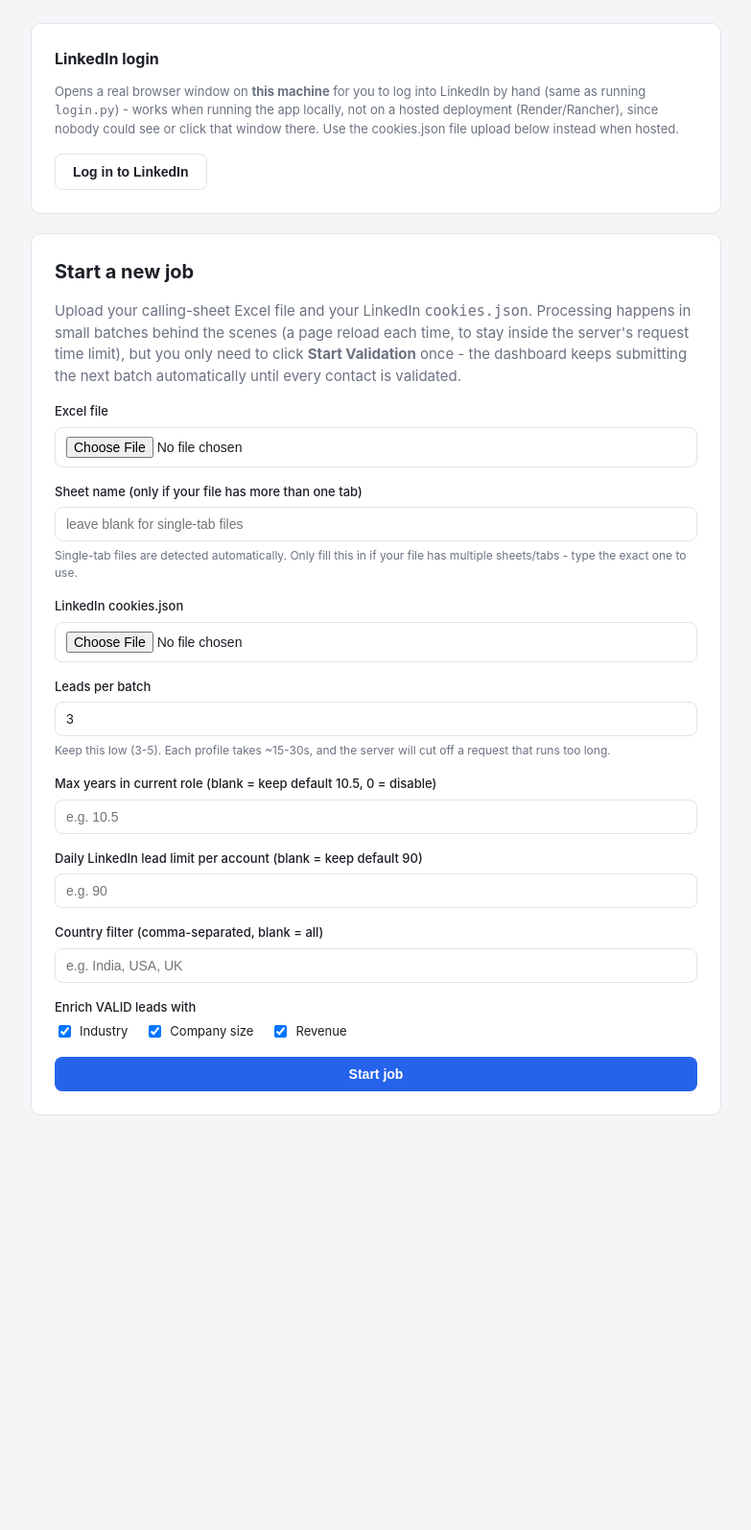
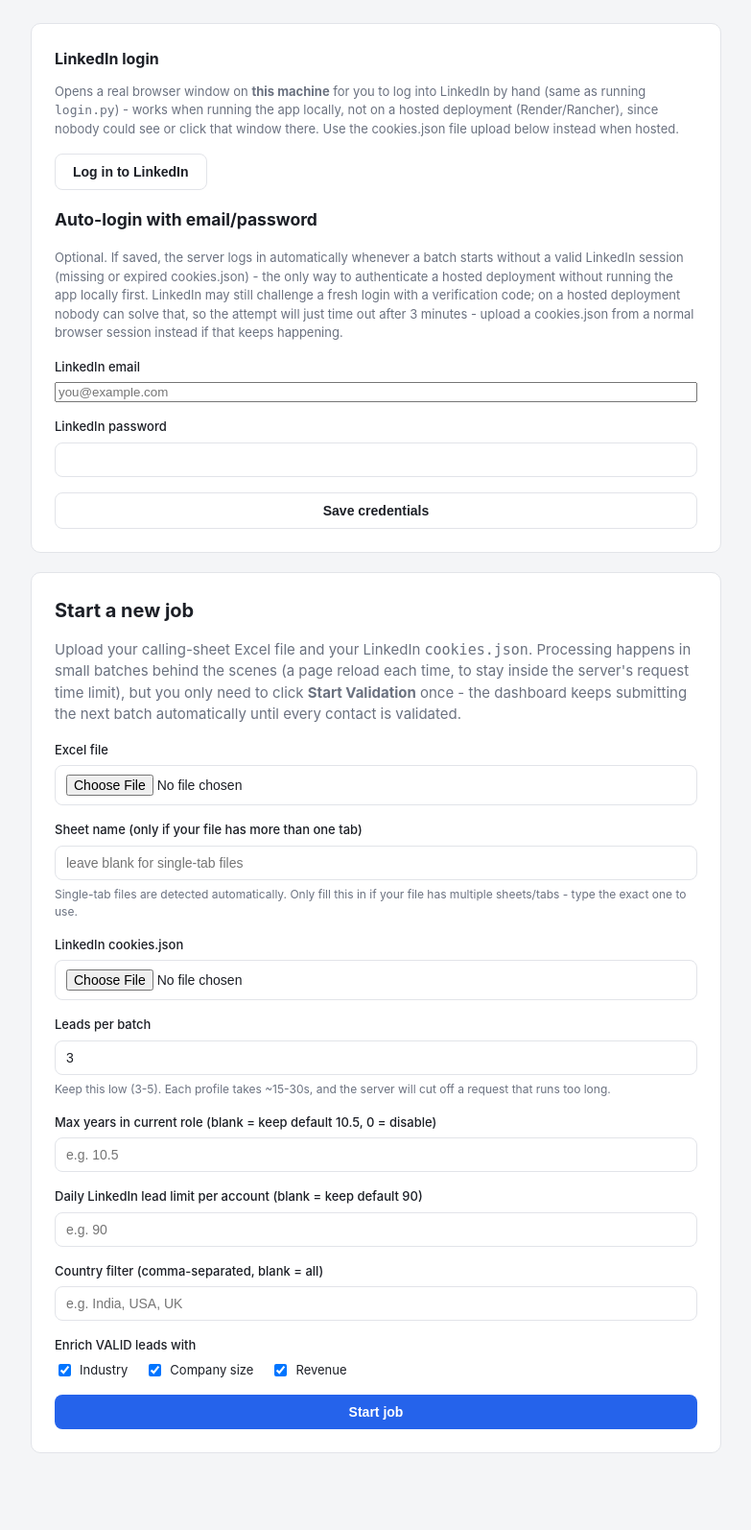
Before and after one commit to Ankesh9155/lead_validation, a FastAPI app: page / in a window 1280 px wide. Shown: the part 52-1646 px from the top of the page at 96% size, without its empty margins (248-1031 px from the left). Before the commit the page ends 1214 px from the top, so only its background shows below. Run offline with FastAPI, Linux system fonts and the light colour scheme; the visitor is signed in with stand-in values (Sample User, id 1).

Commit message:
Add LinkedIn email/password auto-login from the dashboard
linkedin_scraper/browser.py already has a full auto-login flow
(_ensure_linkedin_session / login_linkedin_with_credentials) that
runs on every start_browser() call and logs in automatically
whenever cookies.json is missing or expired - it just reads
config.LINKEDIN_EMAIL/LINKEDIN_PASSWORD, previously only settable by
hand-editing config.py. This wires the dashboard up to it, giving
hosted deployments (Render/Rancher) a way to authenticate without
ever running the app locally, as an alternative to uploading
cookies.json.

- webapp/app.py: load/save/clear helpers persist credentials to
  webapp/data/linkedin_credentials.json and push them into
  config.LINKEDIN_EMAIL/PASSWORD at import time and on every
  save/clear. New POST routes /update-linkedin-credentials and
  /clear-linkedin-credentials. Relaxed the cookies.json-required
  gates in start_job() and _run_batch() to also accept saved
  credentials. Added hosted-aware messaging when a LinkedIn
  checkpoint/verification challenge times out during auto-login.
- webapp/templates/dashboard.html: new credentials form in the
  "LinkedIn login" card (shown alongside the existing cookies.json
  flow, both hosted and local), with a status tag and a "Clear saved
  credentials" button.
- README.md / PROJECT_DOCUMENT.md: document the new option and its
  plaintext-storage/checkpoint caveats.

```diff
--- a/webapp/app.py
+++ b/webapp/app.py
@@ -89,6 +89,7 @@ os.makedirs(DATA_DIR, exist_ok=True)
 CURRENT_XLSX = os.path.join(DATA_DIR, "current.xlsx")
 COOKIES_PATH = os.path.join(DATA_DIR, "cookies.json")
 JOB_META_PATH = os.path.join(DATA_DIR, "job_meta.json")
+CREDENTIALS_PATH = os.path.join(DATA_DIR, "linkedin_credentials.json")
 
 WORKING_SHEET_NAME = "Sheet1"  # pandas' default to_excel() sheet name
 
@@ -290,6 +291,68 @@ def now_iso():
 
 
 # ==================================================
+# LinkedIn email/password auto-login (dashboard-managed).
+#
+# linkedin_scraper/browser.py already has a full auto-login flow
+# (_ensure_linkedin_session / login_linkedin_with_credentials) that
+# runs on every start_browser() call and logs in automatically
+# whenever cookies.json is missing or expired - but it only reads
+# config.LINKEDIN_EMAIL / config.LINKEDIN_PASSWORD, which used to be
+# settable only by hand-editing config.py. These helpers persist
+# those two values from the dashboard into a JSON file (same pattern
+# as load_job_meta/save_job_meta above) and push them into `config`
+# at import time and on every save/clear, so browser.py needs no
+# changes at all. This is the only way a hosted deployment (where
+# the "Log in to LinkedIn" browser-window flow doesn't work - see
+# is_hosted_deployment() below) can get authenticated without
+# someone running the app locally first to produce a cookies.json.
+# ==================================================
+
+def load_linkedin_credentials():
+
+    if not os.path.exists(CREDENTIALS_PATH):
+        return None
+
+    try:
+        with open(CREDENTIALS_PATH, "r") as f:
+            return json.load(f)
+    except Exception:
+        return None
+
+
+def _apply_linkedin_credentials():
+
+    creds = load_linkedin_credentials()
+
+    config.LINKEDIN_EMAIL = (creds or {}).get("email", "")
+    config.LINKEDIN_PASSWORD = (creds or {}).get("password", "")
+
+
+def save_linkedin_credentials(email, password):
+
+    with open(CREDENTIALS_PATH, "w") as f:
+        json.dump({"email": email, "password": password}, f, indent=2)
+
+    _apply_linkedin_credentials()
+
+
+def _clear_linkedin_credentials():
+
+    try:
+        if os.path.exists(CREDENTIALS_PATH):
+            os.remove(CREDENTIALS_PATH)
+    except Exception:
+        pass
+
+    _apply_linkedin_credentials()
+
+
+# Picks up any credentials saved on a previous run (persisted volume
+# survives pod/process restarts) as soon as this module loads.
+_apply_linkedin_credentials()
+
+
+# ==================================================
 # Re-implementations of main.py's ask_country_filter() /
 # pending-row logic, minus the input() prompt - same
 # normalize_text/expand_country_alias rules, just sourced
@@ -360,6 +423,7 @@ def enrichment_labels(enrichment_fields):
 async def dashboard(request: Request, _auth: None = Depends(login_required)):
 
     meta = load_job_meta()
+    linkedin_creds = load_linkedin_credentials()
 
     return render(
         request,
@@ -368,6 +432,8 @@ async def dashboard(request: Request, _auth: None = Depends(login_required)):
         has_cookies=os.path.exists(COOKIES_PATH),
         login_pending=_login_state["active"],
         is_hosted=is_hosted_deployment(),
+        has_linkedin_credentials=bool(linkedin_creds and linkedin_creds.get("email")),
+        saved_linkedin_email=(linkedin_creds or {}).get("email", ""),
         max_experience_years=getattr(config, "MAX_EXPERIENCE_YEARS", None),
         daily_lead_limit=getattr(config, "DAILY_LEAD_LIMIT", 90),
         enrichment_labels=enrichment_labels,
@@ -406,14 +472,21 @@ async def start_job(
         flash(request, "Please choose an Excel file to upload.")
         return redirect_to(request, "dashboard")
 
+    has_linkedin_credentials = bool(
+        getattr(config, "LINKEDIN_EMAIL", "").strip()
+        and getattr(config, "LINKEDIN_PASSWORD", "").strip()
+    )
+
     if cookies_file and cookies_file.filename:
         with open(COOKIES_PATH, "wb") as f:
             f.write(await cookies_file.read())
-    elif not os.path.exists(COOKIES_PATH):
+    elif not os.path.exists(COOKIES_PATH) and not has_linkedin_credentials:
         flash(
             request,
-            "Please upload your LinkedIn cookies.json - no saved "
-            "session was found on the server yet.",
+            "Please upload your LinkedIn cookies.json, or save your "
+            "LinkedIn email/password below, before starting a job - "
+            "no saved session or credentials were found on the "
+            "server yet.",
         )
         return redirect_to(request, "dashboard")
 
@@ -511,6 +584,8 @@ async def start_job(
             cookies_file.filename
             if (cookies_file and cookies_file.filename)
             else "(reused previously uploaded cookies)"
+            if os.path.exists(COOKIES_PATH)
+            else "(will auto-login with saved credentials)"
         ),
         "used_today": load_usage(COOKIES_PATH),
         "daily_limit": getattr(config, "DAILY_LEAD_LIMIT", 90),
@@ -557,8 +632,18 @@ def _run_batch(request: Request):
         flash(request, "This job is already complete - download it below, or start a new one.")
         return redirect_to(request, "dashboard")
 
-    if not os.path.exists(COOKIES_PATH):
-        flash(request, "No cookies.json on file - upload one to continue.")
+    has_linkedin_credentials = bool(
+        getattr(config, "LINKEDIN_EMAIL", "").strip()
+        and getattr(config, "LINKEDIN_PASSWORD", "").strip()
+    )
+
+    if not os.path.exists(COOKIES_PATH) and not has_linkedin_credentials:
+        flash(
+            request,
+            "No cookies.json on file and no LinkedIn credentials "
+            "saved - upload a cookies.json or save credentials to "
+            "continue.",
+        )
         return redirect_to(request, "dashboard")
 
     try:
@@ -599,7 +684,21 @@ def _run_batch(request: Request):
     try:
         start_browser(cookie_file=COOKIES_PATH)
     except Exception as e:
-        flash(request, f"Browser start error: {e}")
+        msg = f"Browser start error: {e}"
+        # A credentials-based auto-login (see linkedin_scraper/browser.py's
+        # login_linkedin_with_credentials) that hits a LinkedIn
+        # "checkpoint" (2FA/verification challenge) raises exactly
+        # this kind of RuntimeError after waiting 3 minutes for a
+        # human to solve it in the browser window - impossible on a
+        # hosted deployment, where nobody can see that window.
+        if "checkpoint" in str(e).lower() and is_hosted_deployment():
+            msg += (
+                " LinkedIn checkpoints can't be solved on a hosted "
+                "deployment - log in from a normal browser/IP once "
+                "locally, then upload the resulting cookies.json "
+                "instead."
+            )
+        flash(request, msg)
         return redirect_to(request, "dashboard")
 
     try:
@@ -789,6 +888,41 @@ async def update_cookies(
     return redirect_to(request, "dashboard")
 
 
+@app.post("/update-linkedin-credentials", name="update_linkedin_credentials")
+async def update_linkedin_credentials(
+    request: Request,
+    linkedin_email: str = Form(""),
+    linkedin_password: str = Form(""),
+    _auth: None = Depends(login_required),
+):
+
+    email = linkedin_email.strip()
+    password = linkedin_password  # not stripped - LinkedIn passwords can be whitespace-sensitive
+
+    if not email or not password:
+        flash(request, "Enter both a LinkedIn email and password to save.")
+        return redirect_to(request, "dashboard")
+
+    save_linkedin_credentials(email, password)
+
+    flash(
+        request,
+        "LinkedIn credentials saved. They'll be used to log in "
+        "automatically the next time a batch runs without a valid "
+        "session.",
+    )
+    return redirect_to(request, "dashboard")
+
+
+@app.post("/clear-linkedin-credentials", name="clear_linkedin_credentials")
+async def clear_linkedin_credentials(request: Request, _auth: None = Depends(login_required)):
+
+    _clear_linkedin_credentials()
+
+    flash(request, "Saved LinkedIn credentials cleared from this server.")
+    return redirect_to(request, "dashboard")
+
+
 # ==================================================
 # "Log in to LinkedIn" button - runs the same flow as login.py (a
 # real, visible browser window you log into by hand) from the
--- a/webapp/templates/dashboard.html
+++ b/webapp/templates/dashboard.html
@@ -42,6 +42,37 @@
       <button class="btn btn-secondary" type="submit">Log in to LinkedIn</button>
     </form>
   {% endif %}
+
+  <div class="linkedin-credentials">
+    <h3>Auto-login with email/password</h3>
+    <p class="muted small">
+      {% if has_linkedin_credentials %}<span class="tag ok">credentials saved ({{ saved_linkedin_email }})</span>{% endif %}
+      Optional. If saved, the server logs in automatically whenever a
+      batch starts without a valid LinkedIn session (missing or
+      expired cookies.json) - the only way to authenticate a hosted
+      deployment without running the app locally first. LinkedIn may
+      still challenge a fresh login with a verification code; on a
+      hosted deployment nobody can solve that, so the attempt will
+      just time out after 3 minutes - upload a cookies.json from a
+      normal browser session instead if that keeps happening.
+    </p>
+    <form method="post" action="{{ url_for('update_linkedin_credentials') }}" class="form-grid">
+      <div class="field">
+        <label for="linkedin_email">LinkedIn email</label>
+        <input type="email" id="linkedin_email" name="linkedin_email" placeholder="you@example.com">
+      </div>
+      <div class="field">
+        <label for="linkedin_password">LinkedIn password</label>
+        <input type="password" id="linkedin_password" name="linkedin_password">
+      </div>
+      <button class="btn btn-secondary" type="submit">Save credentials</button>
+    </form>
+    {% if has_linkedin_credentials %}
+      <form method="post" action="{{ url_for('clear_linkedin_credentials') }}" class="inline-form">
+        <button class="btn btn-danger" type="submit">Clear saved credentials</button>
+      </form>
+    {% endif %}
+  </div>
 </div>
 
 {% if not meta %}
```
Also changed, not shown: PROJECT_DOCUMENT.md (+1 -1 lines), README.md.
